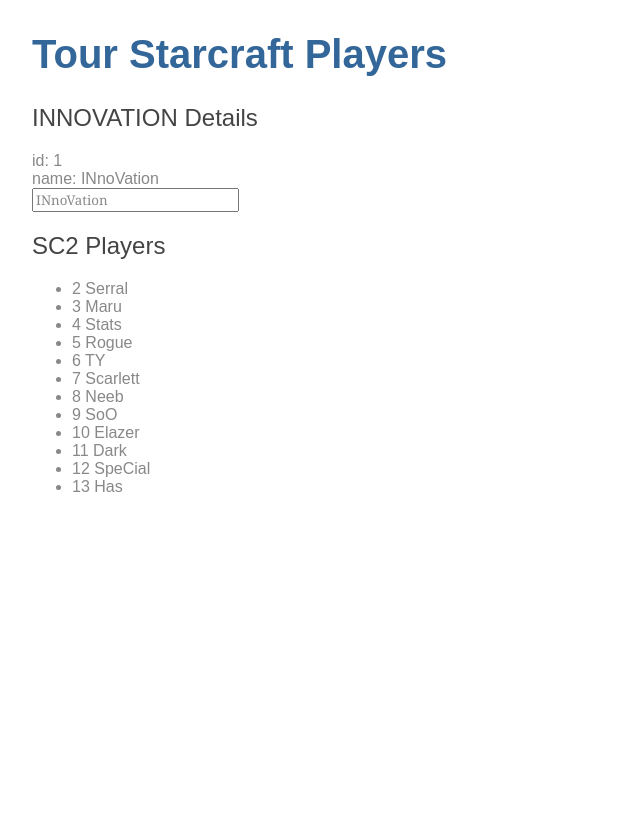
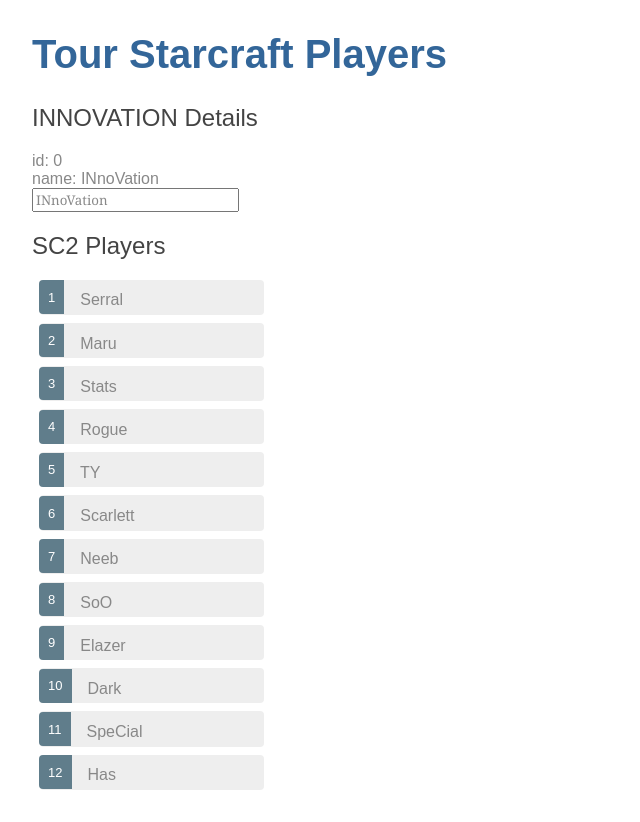
Before and after one commit to Roboronnie/angular-tour-of-starcraft-players, an Angular app: page / in a window 1280 px wide. Shown: the whole page, without its empty margins (0-640 px from the left). Before the commit the page ends 800 px from the top, so only its background shows below. Built offline with nearby package versions, Linux system fonts and the light colour scheme.

Commit message:
add private styling to players component in .css file

```diff
--- a/src/app/mock-players.ts
+++ b/src/app/mock-players.ts
@@ -1,16 +1,16 @@
 import { Player } from './player';
 
 export const PLAYERS: Player[] = [
-    { id: 2, name:'Serral'},
-    { id: 3, name:'Maru'},
-    { id: 4, name:'Stats'},
-    { id: 5, name:'Rogue'},
-    { id: 6, name:'TY'},
-    { id: 7, name:'Scarlett'},
-    { id: 8, name:'Neeb'},
-    { id: 9, name:'SoO'},
-    { id: 10, name:'Elazer'},
-    { id: 11, name:'Dark'},
-    { id: 12, name:'SpeCial'},
-    { id: 13, name:'Has'},
-]
+    { id: 1, name:'Serral'},
+    { id: 2, name:'Maru'},
+    { id: 3, name:'Stats'},
+    { id: 4, name:'Rogue'},
+    { id: 5, name:'TY'},
+    { id: 6, name:'Scarlett'},
+    { id: 7, name:'Neeb'},
+    { id: 8, name:'SoO'},
+    { id: 9, name:'Elazer'},
+    { id: 10, name:'Dark'},
+    { id: 11, name:'SpeCial'},
+    { id: 12, name:'Has'},
+];
--- a/src/app/players/players.component.css
+++ b/src/app/players/players.component.css
@@ -0,0 +1,48 @@
+/* PlayersComponent's private CSS styles */
+.selected {
+    background-color: #CFD8DC !important;
+    color: white;
+  }
+  .players {
+    margin: 0 0 2em 0;
+    list-style-type: none;
+    padding: 0;
+    width: 15em;
+  }
+  .players li {
+    cursor: pointer;
+    position: relative;
+    left: 0;
+    background-color: #EEE;
+    margin: .5em;
+    padding: .3em 0;
+    height: 1.6em;
+    border-radius: 4px;
+  }
+  .players li.selected:hover {
+    background-color: #BBD8DC !important;
+    color: white;
+  }
+  .players li:hover {
+    color: #607D8B;
+    background-color: #DDD;
+    left: .1em;
+  }
+  .players .text {
+    position: relative;
+    top: -3px;
+  }
+  .players .badge {
+    display: inline-block;
+    font-size: small;
+    color: white;
+    padding: 0.8em 0.7em 0 0.7em;
+    background-color: #607D8B;
+    line-height: 1em;
+    position: relative;
+    left: -1px;
+    top: -4px;
+    height: 1.8em;
+    margin-right: .8em;
+    border-radius: 4px 0 0 4px;
+  }
--- a/src/app/players/players.component.ts
+++ b/src/app/players/players.component.ts
@@ -10,7 +10,7 @@
 export class PlayersComponent implements OnInit {
   // player property is now of type Player
   player: Player = {
-    id: 1,
+    id: 0,
     name: 'INnoVation'
   };
   constructor() { }
```
